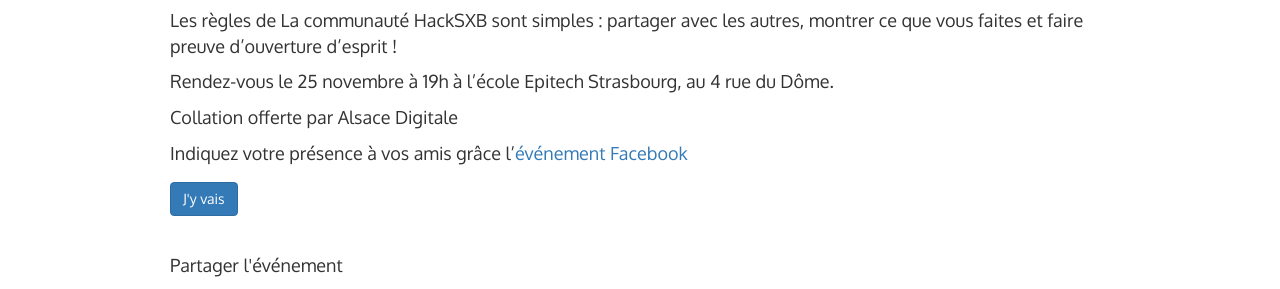
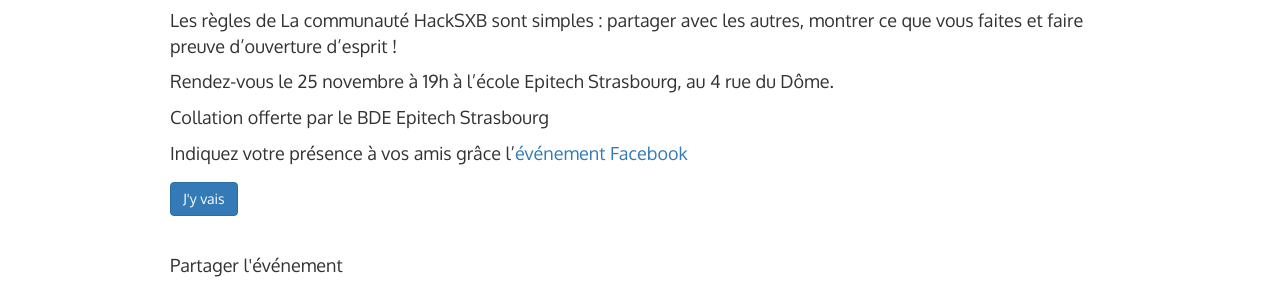
Before and after one commit to AlsaceDigitale/www.hacksxb.com, a Jekyll site: the page built from events/_posts/2016-11-03-hacksxb-45-winter-is-coming.markdown, in a window 1280 px wide. Shown: the part 943-1232 px from the top of the page. Built offline with Jekyll 4.4.1, drawn with Linux system fonts in a browser that asks for light colours; nearby versions of some CDN libraries.

Commit message:
update hacksxb #45

```diff
--- a/events/_posts/2016-11-03-hacksxb-45-winter-is-coming.markdown
+++ b/events/_posts/2016-11-03-hacksxb-45-winter-is-coming.markdown
@@ -17,6 +17,6 @@
 
 Rendez-vous le 25 novembre à 19h à l'école Epitech Strasbourg, au 4 rue du Dôme.
 
-Collation offerte par Alsace Digitale
+Collation offerte par le BDE Epitech Strasbourg
 
 Indiquez votre présence à vos amis grâce l'[événement Facebook](https://www.facebook.com/events/1012888402172763/)
```
